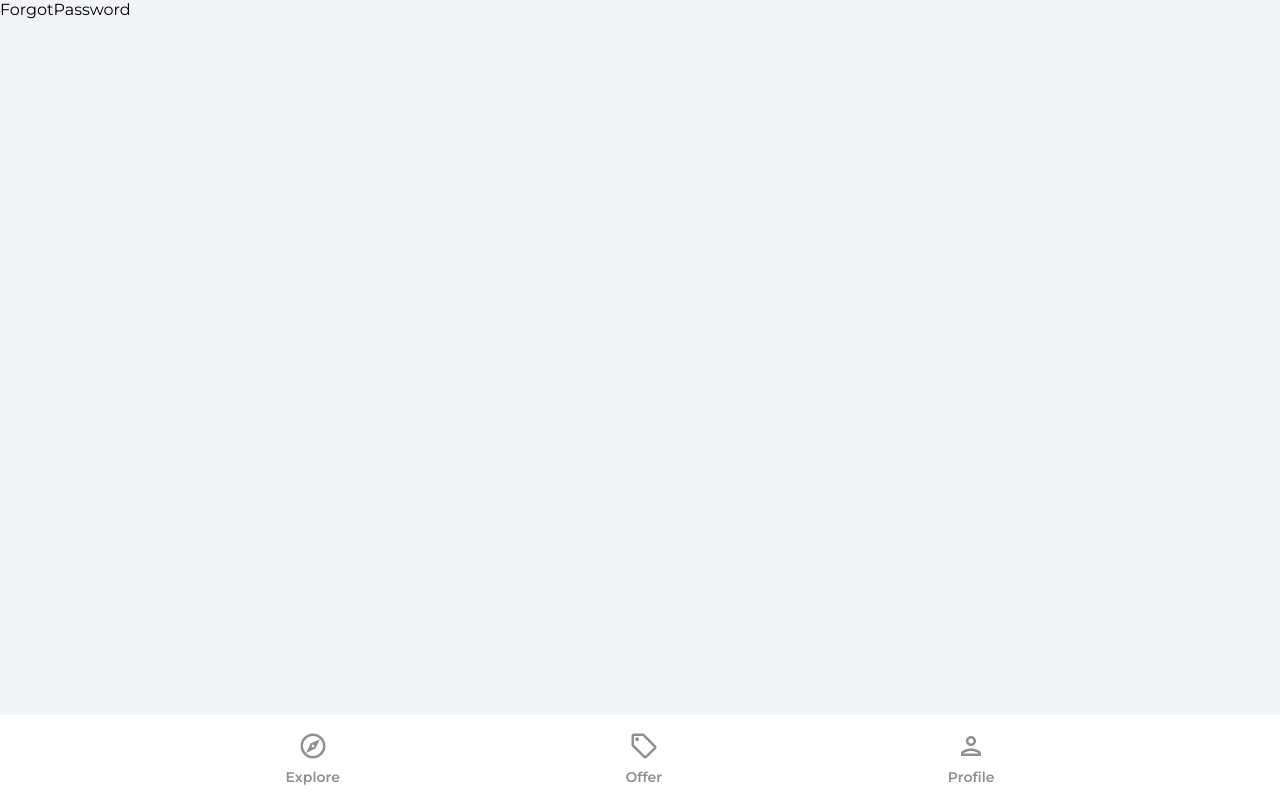
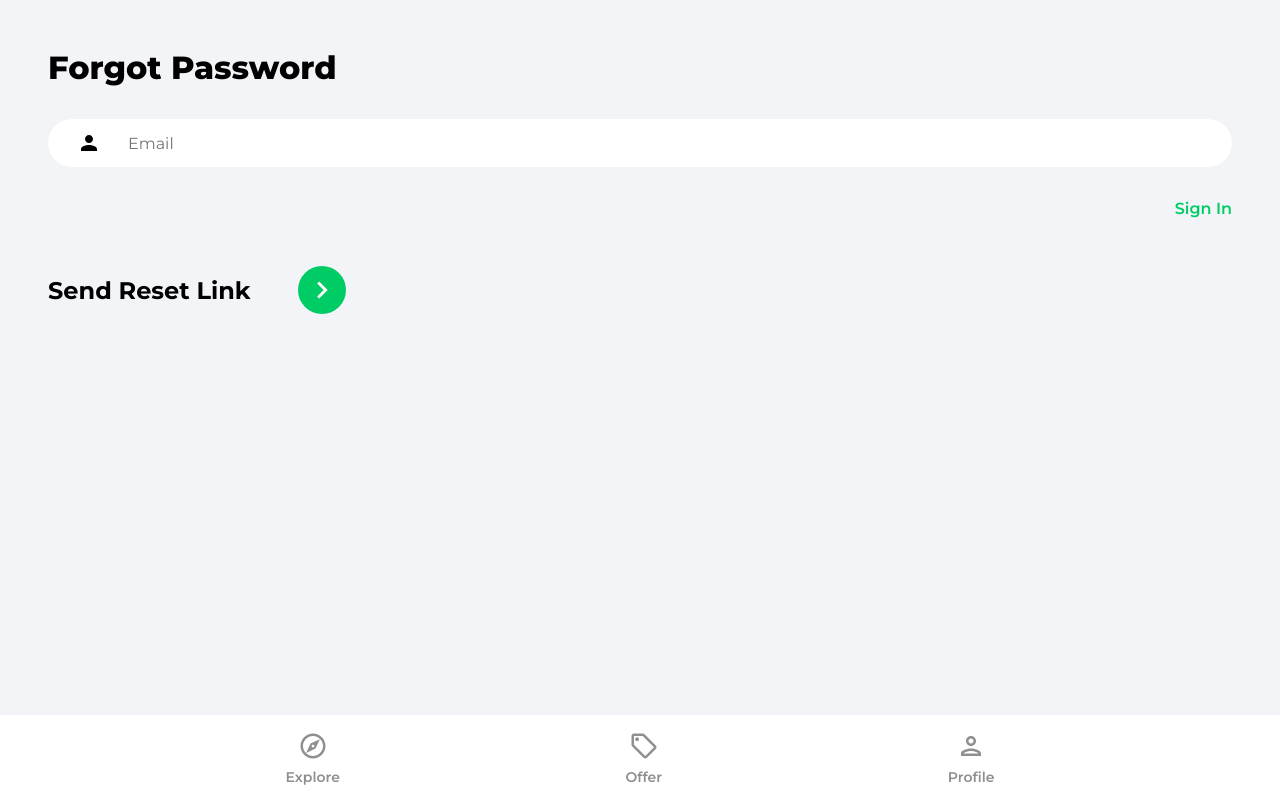
Before and after one commit to edvardgospel/house-marketplace, a React (Create React App) app: page /forgot-password in a window 1280 px wide. Built offline with nearby package versions, Linux system fonts and the light colour scheme; no server answers.

Commit message:
Forgot Password Page

```diff
--- a/src/pages/ForgotPassword.jsx
+++ b/src/pages/ForgotPassword.jsx
@@ -1,7 +1,52 @@
- const ForgotPassword = () => {
-  return (
-    <div>ForgotPassword</div>
-  )
+import { useState } from 'react'
+import { Link } from 'react-router-dom'
+import { getAuth, sendPasswordResetEmail } from 'firebase/auth'
+import { toast } from 'react-toastify'
+import { ReactComponent as ArrowRightIcon } from '../assets/svg/keyboardArrowRightIcon.svg'
+
+const ForgotPassword = () => {
+    const [email, setEmail] = useState('')
+
+    const onChange = (e) => {
+        setEmail(e.target.value)
+    }
+    const onSubmit = async (e) => {
+        e.preventDefault()
+        try {
+            const auth = getAuth()
+            await sendPasswordResetEmail(auth, email)
+            toast.success('Email was sent')
+        } catch (error) {
+            toast.error('Could not send reset email')
+        }
+    }
+    return (
+        <div className='pageContainer'>
+            <header>
+                <p className="pageHeader">Forgot Password</p>
+            </header>
+            <main>
+                <form onSubmit={onSubmit}>
+                    <input
+                        type="email"
+                        className="emailInput"
+                        placeholder='Email'
+                        id='email'
+                        value={email}
+                        onChange={onChange} />
+                    <Link className='forgotPasswordLink' to='/sign-in'>
+                        Sign In
+                    </Link>
+                    <div className="signInBar">
+                        <div className="signInText">Send Reset Link</div>
+                        <button className="signInButton">
+                            <ArrowRightIcon fill='#ffffff' width='34px' height='34px' />
+                        </button>
+                    </div>
+                </form>
+            </main>
+        </div>
+    )
 }
 
 export default ForgotPassword
--- a/src/pages/SignIn.jsx
+++ b/src/pages/SignIn.jsx
@@ -64,7 +64,7 @@
 
                     <Link to='/forgot-password'
                         className='forgotPasswordLink'>
-                        ForgotPassword
+                        Forgot Password
                     </Link>
                     <div className="signInBar">
                         <p className="signInText">
--- a/src/pages/SignUp.jsx
+++ b/src/pages/SignUp.jsx
@@ -79,7 +79,7 @@
 
                     <Link to='/forgot-password'
                         className='forgotPasswordLink'>
-                        ForgotPassword
+                        Forgot Password
                     </Link>
                     <div className="signUpBar">
                         <p className="signUpText">
```
